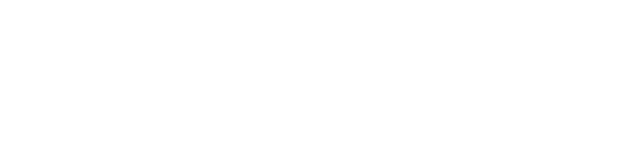
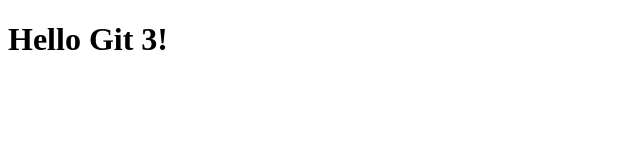
Before and after one commit to Bastian1133/hello-git, a plain HTML site: page helloGit3.html in a window 1280 px wide. Shown: the whole page, without its empty margins (0-640 px from the left). Drawn offline with Linux system fonts and the light colour scheme.

Commit message:
Git 3 V2

```diff
--- a/helloGit3.html
+++ b/helloGit3.html
@@ -6,6 +6,6 @@
     <title>Document</title>
 </head>
 <body>
-
+    <h1>Hello Git 3!</h1>
 </body>
 </html>
```
